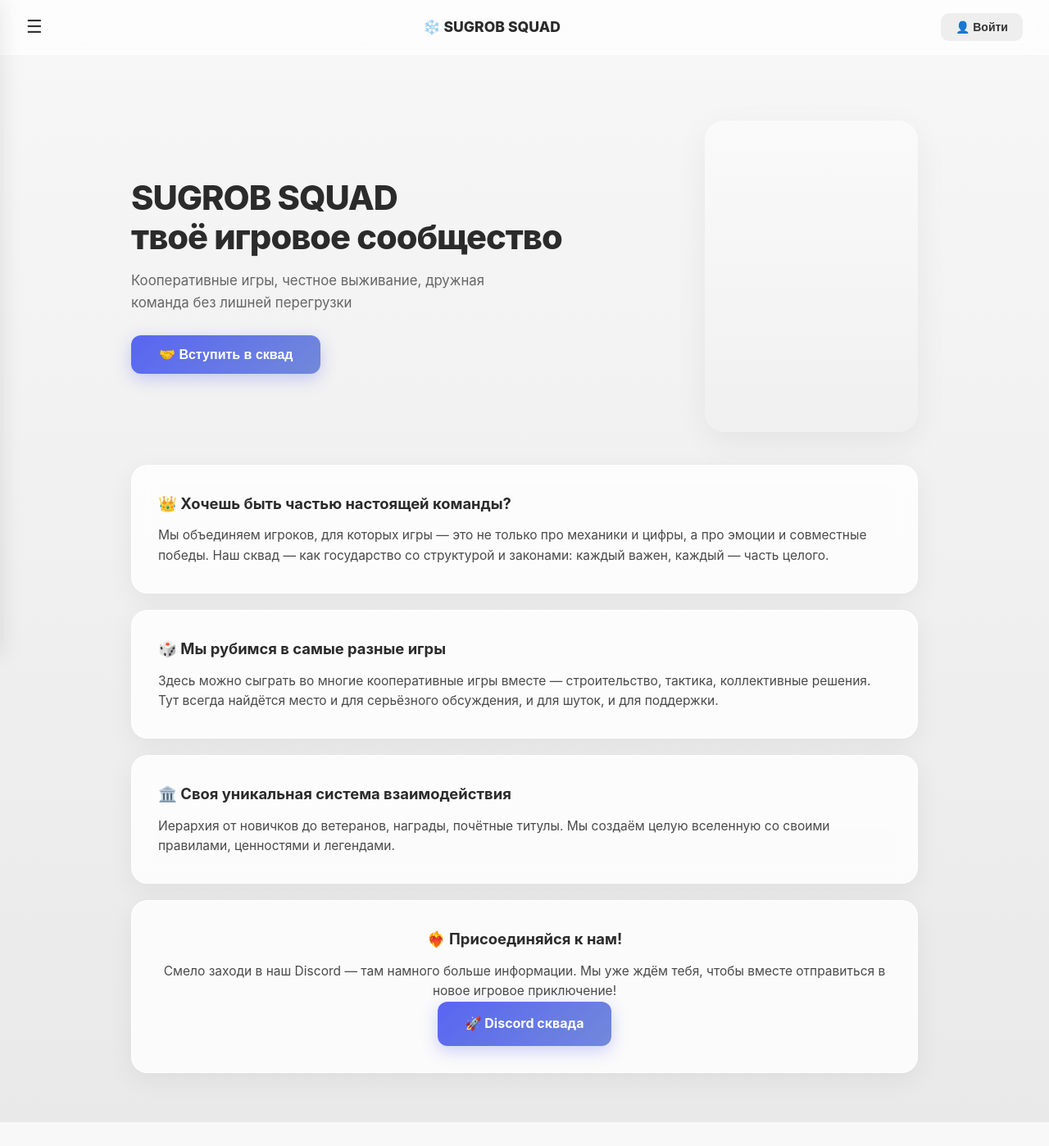
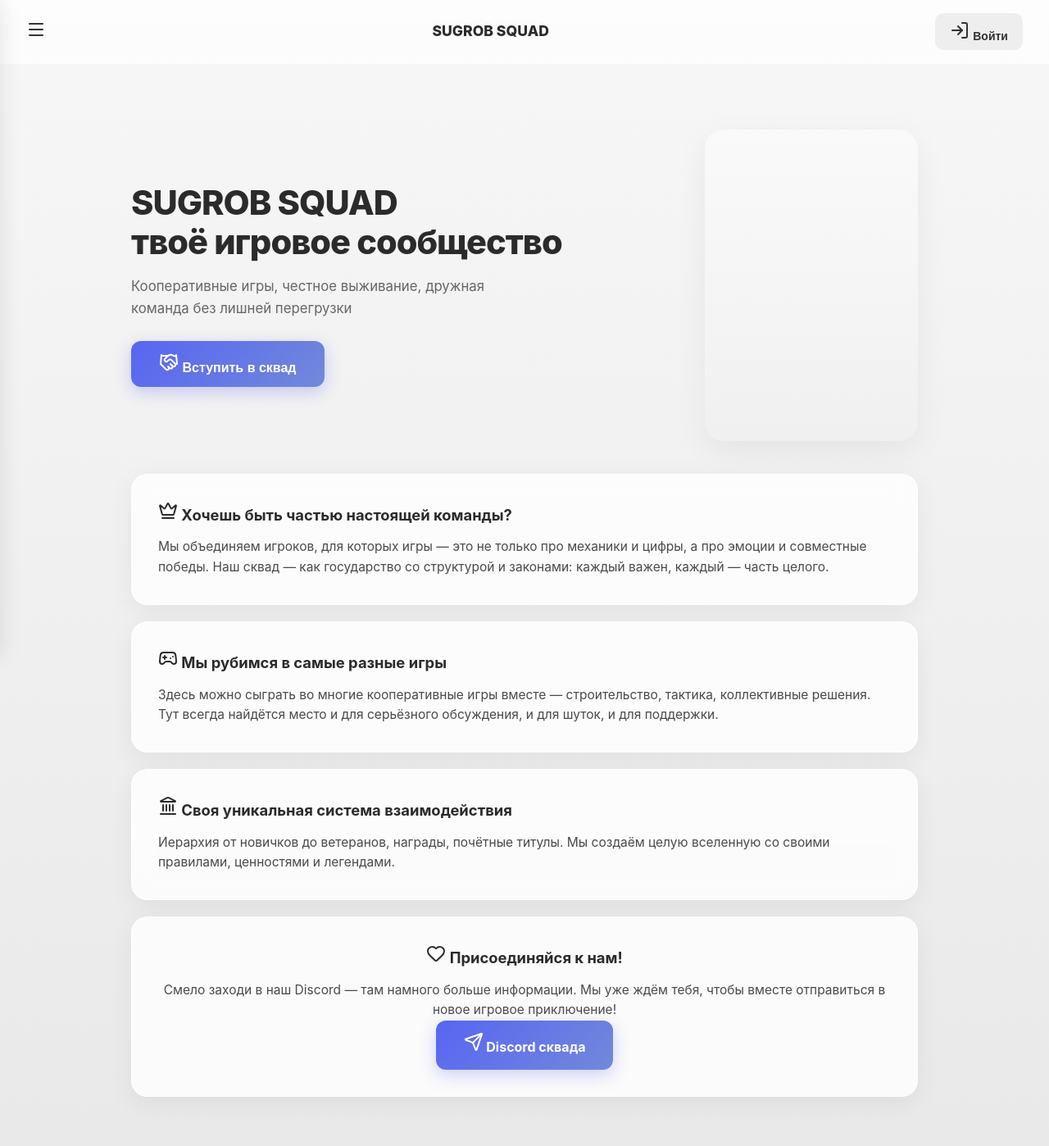
Before and after one commit to mornajtm/sugrobsquad, a Flask app: page / in a window 1280 px wide. Shown: the whole page at 82% size. Before the commit the page ends 1369 px from the top, so only its background shows below. Run offline with Flask 3, Linux system fonts and the light colour scheme.

Commit message:
Update index.html

```diff
--- a/templates/index.html
+++ b/templates/index.html
@@ -9,7 +9,7 @@
 </head>
 <body>
 
-  <!-- ============ БОКОВОЕ МЕНЮ ============ -->
+  <!-- Боковое меню -->
   <div class="side-menu-overlay" id="sideMenuOverlay"></div>
   <aside class="side-menu" id="sideMenu">
     <div class="side-menu-head">
@@ -24,20 +24,24 @@
     </nav>
   </aside>
 
-  <!-- ============ ТОПБАР ============ -->
+  <!-- Топбар -->
   <header class="topbar">
-    <button class="burger">☰</button>
-    <a href="/" class="logo">❄️ SUGROB SQUAD</a>
+    <button class="burger"><i data-lucide="menu"></i></button>
+    <a href="/" class="logo">SUGROB SQUAD</a>
     <div class="topbar-right">
       {% if user %}
-        <a href="/profile" class="nav-btn">👤 {{ user.nickname or user.username }}</a>
+        <a href="/profile" class="nav-btn">
+          <i data-lucide="user"></i> {{ user.nickname or user.username }}
+        </a>
       {% else %}
-        <button class="nav-btn" id="openAuthBtn">👤 Войти</button>
+        <button class="nav-btn" id="openAuthBtn">
+          <i data-lucide="log-in"></i> Войти
+        </button>
       {% endif %}
     </div>
   </header>
 
-  <!-- ============ КОНТЕНТ ============ -->
+  <!-- Контент -->
   <main class="container">
 
     <section class="hero">
@@ -49,9 +53,13 @@
         </p>
         <div class="btn-row-left">
           {% if user %}
-            <a href="/profile" class="btn primary big">Мой профиль</a>
+            <a href="/profile" class="btn primary big">
+              <i data-lucide="user"></i> Мой профиль
+            </a>
           {% else %}
-            <button class="btn primary big" id="joinSquadBtn">🤝 Вступить в сквад</button>
+            <button class="btn primary big" id="joinSquadBtn">
+              <i data-lucide="handshake"></i> Вступить в сквад
+            </button>
           {% endif %}
         </div>
       </div>
@@ -61,37 +69,37 @@
     </section>
 
     <section class="card">
-      <h2>👑 Хочешь быть частью настоящей команды?</h2>
+      <h2><i data-lucide="crown"></i> Хочешь быть частью настоящей команды?</h2>
       <p>Мы объединяем игроков, для которых игры — это не только про механики и цифры,
       а про эмоции и совместные победы. Наш сквад — как государство со структурой
       и законами: каждый важен, каждый — часть целого.</p>
     </section>
 
     <section class="card">
-      <h2>🎲 Мы рубимся в самые разные игры</h2>
+      <h2><i data-lucide="gamepad-2"></i> Мы рубимся в самые разные игры</h2>
       <p>Здесь можно сыграть во многие кооперативные игры вместе — строительство,
       тактика, коллективные решения. Тут всегда найдётся место и для серьёзного
       обсуждения, и для шуток, и для поддержки.</p>
     </section>
 
     <section class="card">
-      <h2>🏛️ Своя уникальная система взаимодействия</h2>
+      <h2><i data-lucide="landmark"></i> Своя уникальная система взаимодействия</h2>
       <p>Иерархия от новичков до ветеранов, награды, почётные титулы. Мы создаём
       целую вселенную со своими правилами, ценностями и легендами.</p>
     </section>
 
     <section class="card cta" id="joinSection">
-      <h2>❤️‍🔥 Присоединяйся к нам!</h2>
+      <h2><i data-lucide="heart"></i> Присоединяйся к нам!</h2>
       <p>Смело заходи в наш Discord — там намного больше информации.
       Мы уже ждём тебя, чтобы вместе отправиться в новое игровое приключение!</p>
       <a href="https://discord.gg/5aYZZbJu3" target="_blank" class="btn primary big">
-        🚀 Discord сквада
+        <i data-lucide="send"></i> Discord сквада
       </a>
     </section>
 
   </main>
 
-  <!-- ============ МОДАЛКА АВТОРИЗАЦИИ ============ -->
+  <!-- Модалка авторизации -->
   {% if not user %}
   <div class="modal-overlay" id="authModal">
     <div class="modal">
```
